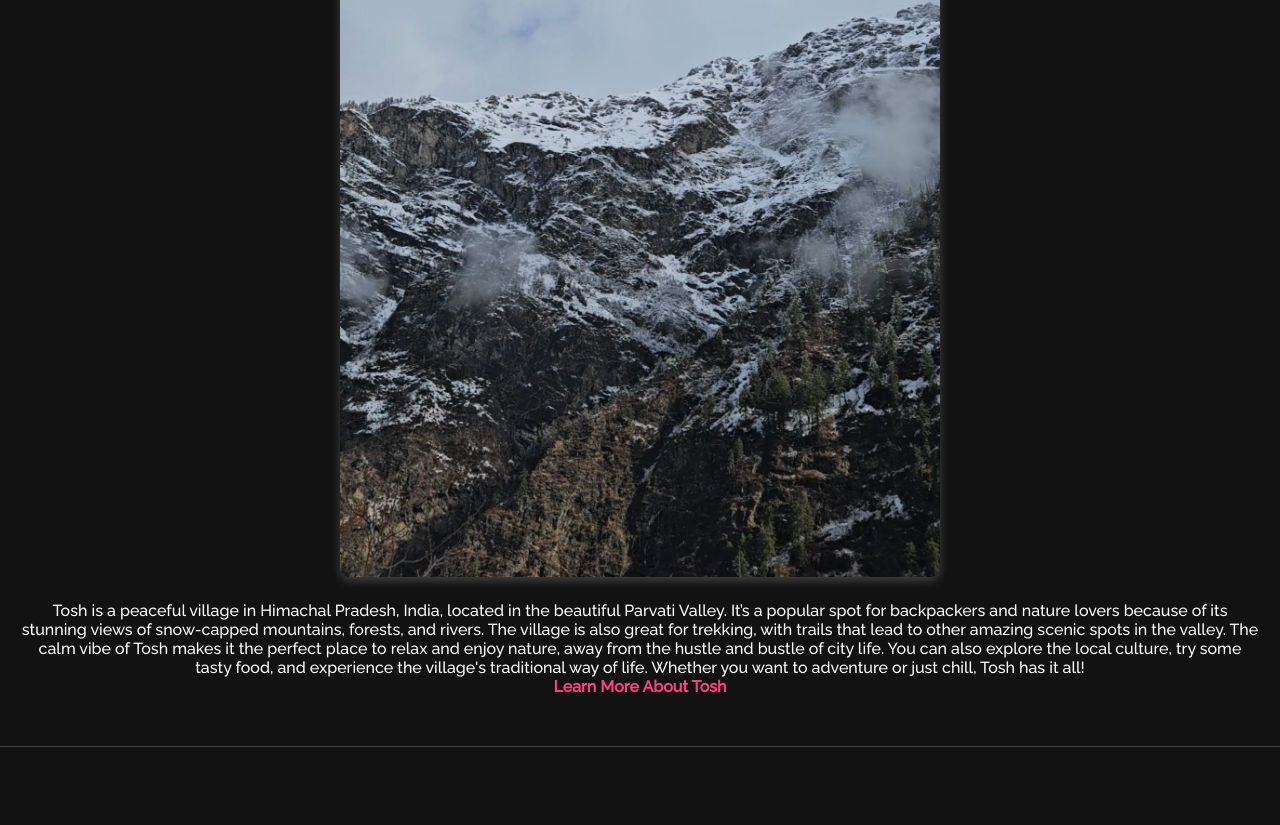
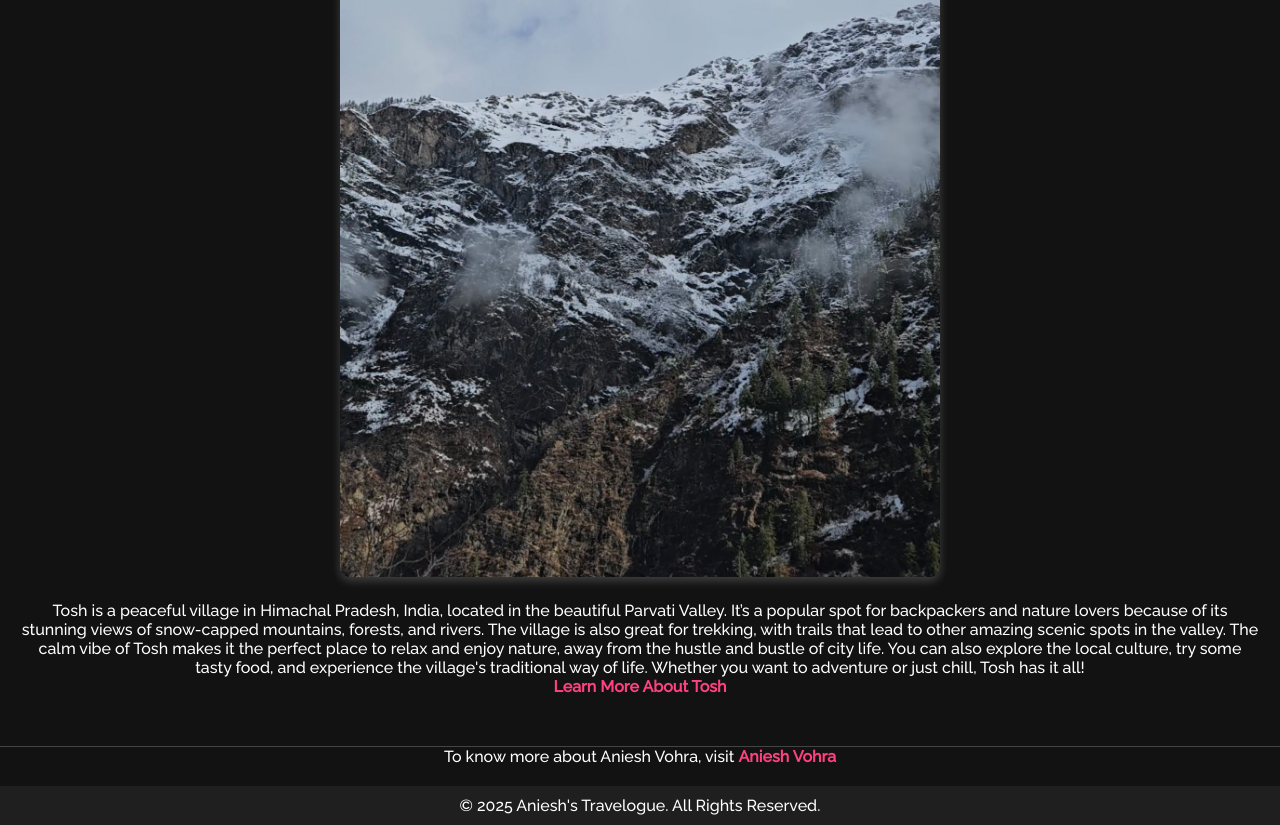
Before and after one commit to anieshvohra/cprg-218-travelogue, a plain HTML site: page index.html in a window 1280 px wide. Shown: the part 2315-3140 px from the top of the page. Before the commit the page ends 3062 px from the top, so only its background shows below. Drawn offline with Linux system fonts and the light colour scheme.

Commit message:
Added Footer
Added footer in index.html and styling given to it in styles.css

```diff
--- a/index.html
+++ b/index.html
@@ -65,3 +65,11 @@
         <a href="https://www.hptourtravel.com/traveliq/tosh-himachal-pradesh/" target="_blank">Learn More About Tosh</a>
     </section>
 </main>
+<p>To know more about Aniesh Vohra, visit <a href="https://anieshvohra.github.io/ASSIGNMENT-CPRG219-SA1/index.html/" target="_blank">Aniesh Vohra</a></p>
+ <!-- Footer section with copyright information -->
+ <footer>
+    <p>&copy; 2025 Aniesh's Travelogue. All Rights Reserved.</p>
+</footer>
+
+</body>
+</html>
--- a/styles.css
+++ b/styles.css
@@ -55,3 +55,10 @@ a {
 a:hover {
     text-decoration: underline; /* Underline links on hover */
 }
+
+/* Footer styling */
+footer {
+    background: #1f1f1f; /* Dark footer for contrast */
+    padding: 10px;
+    margin-top: 20px;
+}
```
